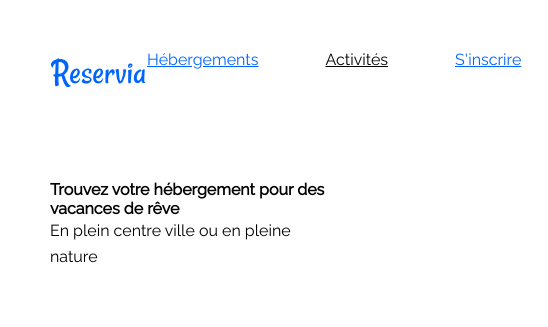
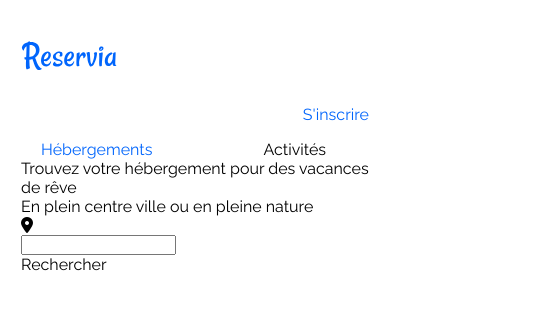
Before and after one commit to Darkjulius/BriceThibault_2_07062021.github.io, a plain HTML site: page index.html in a window 390 px wide. Shown: the whole page, 548 px wide, since content can reach past the window. Drawn offline with Linux system fonts and the light colour scheme.

Commit message:
version_2
Ajout d'une class aux éléments <li> afin de positionner le lien "S'inscrire" en première position en RESPONSIVE.
Mise à jour CSS du menu:
- Ajout de propriétés "Desktop".
- Mise en place du RESPONSIVE pour le menu (écrans inférieurs à 480px).

```diff
--- a/index.html
+++ b/index.html
@@ -6,6 +6,7 @@
     <link rel="stylesheet" href="style.css">
     <link href="https://fonts.googleapis.com/css2?family=Raleway&display=swap" rel="stylesheet">
     <meta name="viewport" content="width=device-width, initial-scale=1.0">
+    <script src="https://kit.fontawesome.com/0f825b8ab5.js" crossorigin="anonymous"></script>
     <title>Document</title>
 </head>
 <body>
@@ -17,9 +18,9 @@
                 </div>
                 <nav>
                     <ul>
-                        <li><a href="#hebergement" class="menu-hebergement">Hébergements</a></li>
-                        <li><a href="#activites" class="menu-activites">Activités</a></li>
-                        <li><a href="#inscription" class="menu-inscription">S'inscrire</a></li>
+                        <li class="hebergement"><a href="#hebergement" class="menu-hebergement">Hébergements</a></li>
+                        <li class="activites"><a href="#activites" class="menu-activites">Activités</a></li>
+                        <li class="inscription"><a href="#inscription" class="menu-inscription">S'inscrire</a></li>
                     </ul>
                 </nav>
             </div>
@@ -27,7 +28,19 @@
         <div id="recherche">
             <span class="titre-gras">Trouvez votre hébergement pour des vacances de rêve</span><br>
             <span class="emplacement">En plein centre ville ou en pleine nature</span>
+            <div class="button-search">
+                <div class="icone-map">
+                    <i class="fas fa-map-marker-alt"></i>
+                </div>
+                <div>
+                    <input type="text" id="text-search">
+                </div>
+                <div class="button">Rechercher</div>
+
+            </div>
         </div>
+
+
 
 
 
--- a/style.css
+++ b/style.css
@@ -2,43 +2,86 @@
 *{
     margin: 0;
     padding: 0;
-}
-body{
-    margin: 50px 50px 55px 50px;
     font-family: 'Raleway', Arial, Helvetica, sans-serif;
 }
 /**HEADER**/
 #main{
+    margin: 50px 50px 0px 50px;
     display: flex;
     flex-direction: column;
 }
 #header{
-    height: 130px;
     display: flex;
+    flex-direction: row;
+    align-items: flex-start;
     justify-content: space-between;
+    height: 8.8vh;/*81px*/
 }
-nav ul{
+nav ul {
     display: flex;
+    flex-direction: row;
     justify-content: flex-end;
     list-style-type: none;
-    margin-bottom: 66px;
 }
 .menu-hebergement{
     margin-right: 67px;
     color: #0065FC;
+    text-decoration: none;
 }
 .menu-activites{
     margin-right: 67px;
     color: #000000;
+    text-decoration: none;
 }
 .menu-inscription{
     margin-right: 27px;
     color: #0065FC;
+    text-decoration: none;
 }
-/**RECHERCHE HEBERGEMENT**/
-.titre-gras{
-    font-weight: bold;
+/**RESPONSIVE HEADER**/
+@media screen and (min-width: 320px) and (max-width: 576px) /*Ecrans inférieurs à 480px (téléphones)*/{
+    #main{
+        margin: 33px 21px 0px 21px ;
+    }
+    #header{
+        height: 14.89vh;/*137px*/
+        position: relative;
+        z-index: 2;
+    }
+    #logo-reservia{
+        position: absolute;
+        z-index: 3;
+    }
+    nav ul{
+        height: 14.89vh;
+        width: 100%;
+        position: absolute;
+        z-index: 4;
+        flex-direction: column;
+    }
+    .inscription{
+        position: relative;
+        z-index: 1;
+        align-self: flex-end;
+        order: -1;
+        margin-bottom: 16px;
+    }
+    .activites{
+        position: absolute;
+        z-index: 2;
+        align-self: flex-end;
+    }
+    .hebergement{
+        align-self: flex-start;
+        margin-left: 20px;
+    }
+    .menu-inscription{
+        margin-right: 0px;
+    }
+    .menu-activites{
+        margin-right: 43px;
+    }
+    .menu-hebergement{
+        margin-right: 0px;
+    }
 }
-.emplacement{
-    line-height: 1.6em;
-}
```
